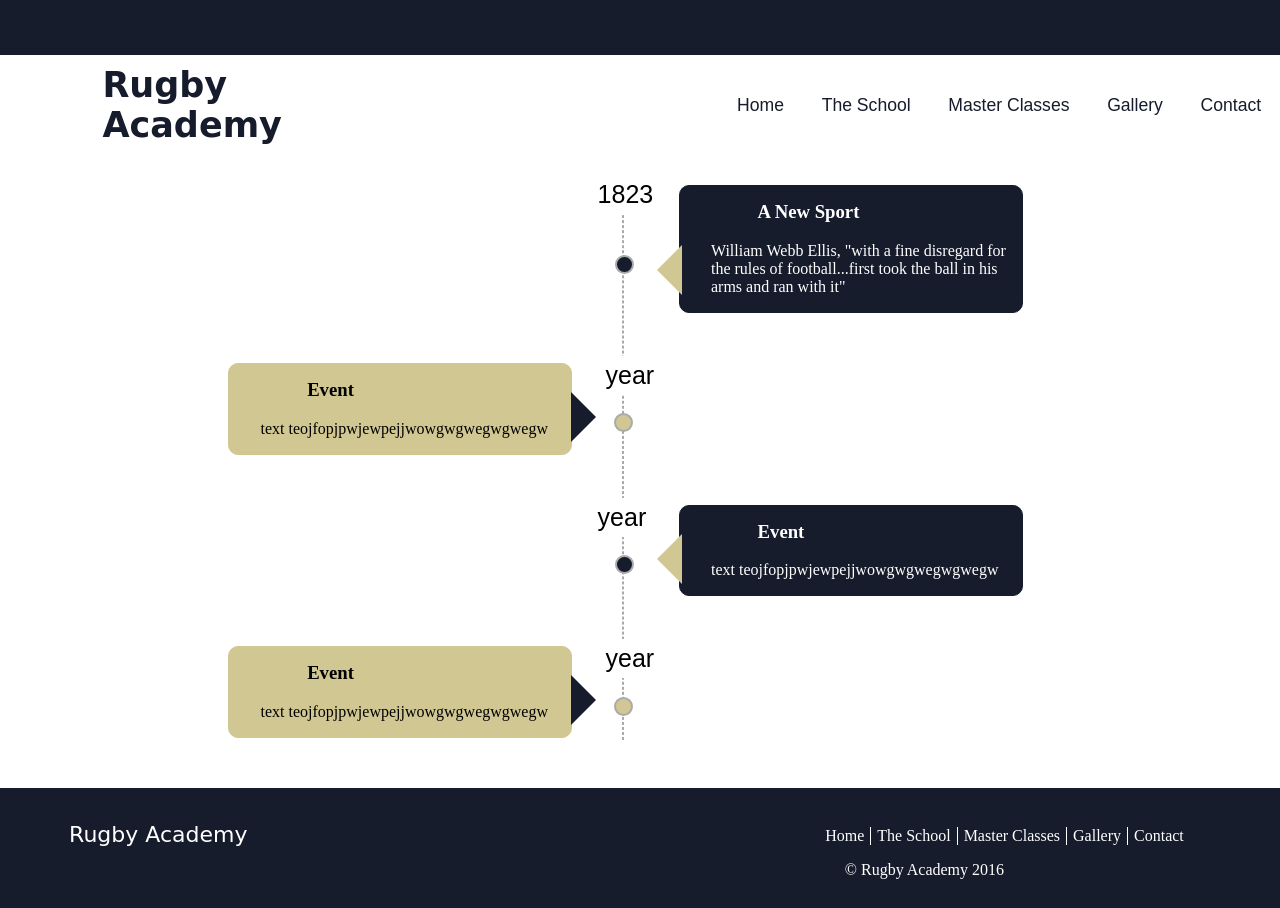
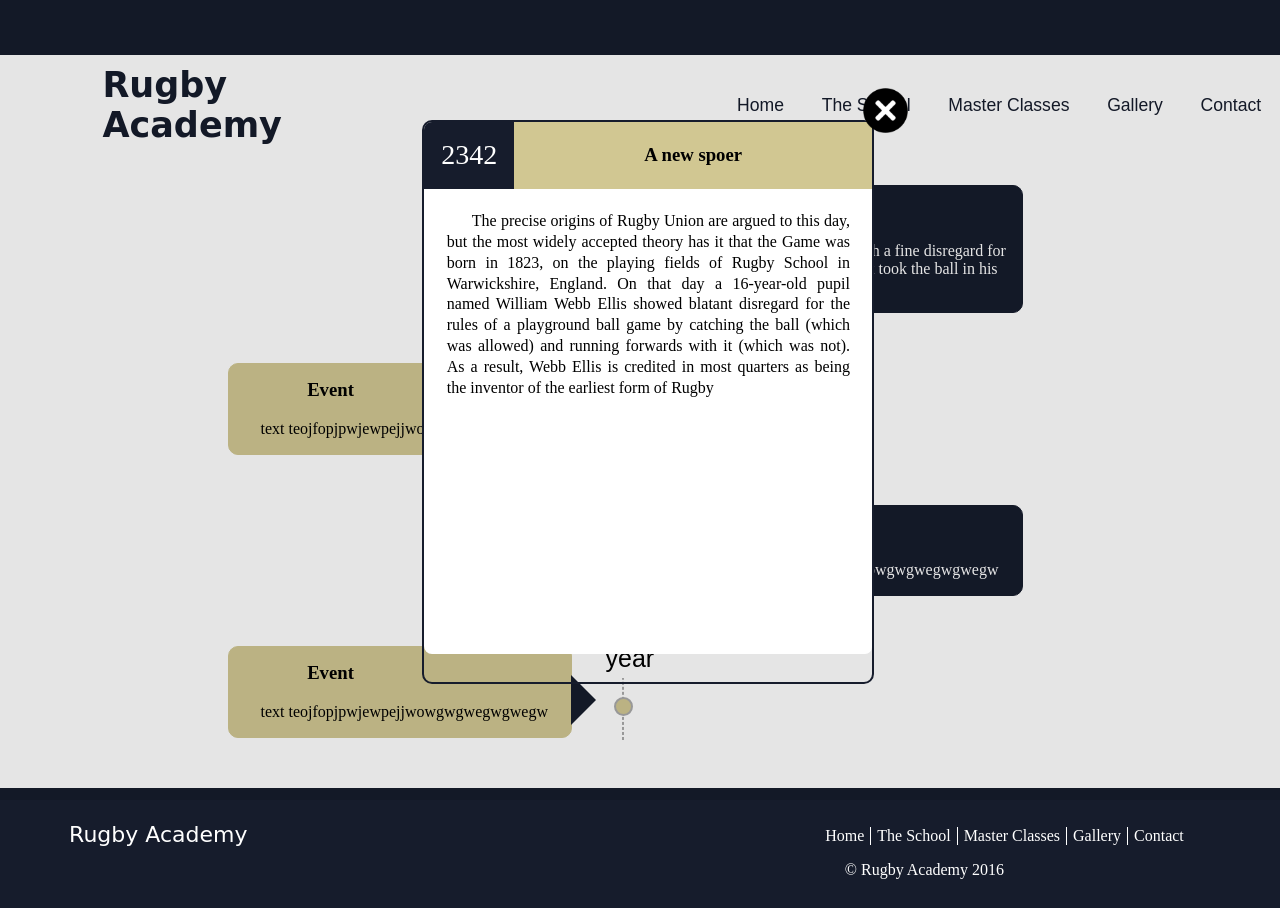
Before and after one commit to bsAlex11/Rugby-Academy, a plain HTML site: page history/history.html in a window 1280 px wide. Drawn offline with nearby package versions, Linux system fonts and the light colour scheme.

Commit message:
Add files via upload

```diff
--- /dev/null
+++ b/history/history-script.js
@@ -0,0 +1,37 @@
+$(document).ready(function(){
+
+ var $infoList = $("ul").eq(1).children("li");
+ var $modal = $("#time-modal");
+ var $overlay = $("#time-overlay");
+ var $close = $("img",$modal);
+
+   $infoList.on("click",showModal);
+   $close.on("click",closeModal);
+
+
+      function showModal(event){
+
+          $overlay.show();
+          $modal.show();
+
+          var $this = $(this),
+              $year = $("span",$this).clone(),
+              $title = $this.find("h3").clone(),
+              $content = $(".hidden",$this).children().clone();
+
+         var $header = $("<div></div>",{
+             id : "modal-header"
+         });
+         $header.append($year,$title);
+         $modal.append($header);
+         $modal.append($content);
+      }
+
+
+      function closeModal(event){
+          $overlay.hide();
+          $modal.hide();
+          $("#modal-header",$modal).remove();
+          $("p",$modal).remove();
+      }
+});
--- a/history/history-style.scss
+++ b/history/history-style.scss
@@ -6,6 +6,7 @@
 
 main{
     width: 100%;
+    position: relative;
 }
 #timeline-container{
     width: 95%;
@@ -36,6 +37,7 @@ main{
         padding-left: 5%;
         position: relative;
         background: $site-blue;
+        cursor: pointer;
     }
     li:not(span){
         color: white;
@@ -77,9 +79,7 @@ main{
        left: 110%;
        top: -9%;
    }
-   li div{
-       cursor: pointer;
-   }
+
    li h3{
     margin-top: 15px;
     padding-left: 15%;
@@ -91,8 +91,7 @@ main{
     display: none;
 }
 
-
- li div::after{
+ li div::after{                  /* the arrows */
   bottom: 13%;
   left: 0%;
   content: "";
@@ -114,3 +113,68 @@ li:nth-child(even) div::after{
 }
 
 }
+
+
+#time-overlay{
+    width: 100%;
+    height: 100%;
+    position: absolute;
+    top: 0;
+    left: 0;
+    background: black;
+    position: fixed;
+    opacity: .1;
+    //display: none;
+}
+#time-modal{
+    position: fixed;
+    top: 15%;
+    margin-left: 33%;
+    width: 35%;
+    height: 70%;
+    border: 2px solid $site-blue;
+    z-index: 10;
+    border-radius: 10px;
+    //display: none;
+    #modal-header{
+        display: flex;
+        span{                  /* year */
+            flex: 1;
+            display: flex;
+            justify-content: center;
+            align-items: center;
+            background: $site-blue;
+            border-top-left-radius: 8px;
+            color: white;
+            font-size: 28px;
+        }
+        h3{                             /* title in modal */
+           flex: 4;
+           background: $site-cream;
+           color: black;
+           min-height: 100%;
+           text-align: center;
+           padding: 5% 0;
+           margin: 0;
+        }
+    }
+    p{                           /* content of modal */
+        background: white;
+        line-height: 1.3em;
+        height: 75%;
+        border-bottom-left-radius: 8px;
+        border-bottom-right-radius: 7px;
+        margin-top: 0;
+        padding: 5%;
+        text-align: justify;
+        text-indent: 25px;
+    }
+      img{                 /* close button */
+          width: 45px;
+          height: 45px;
+          position: absolute;
+          left: 98%;
+          top: -6%;
+          cursor: pointer;
+      }
+}
--- a/history/history.html
+++ b/history/history.html
@@ -32,8 +32,7 @@
                  <p>William Webb Ellis, "with a fine disregard for the rules of football...first took the ball in his arms and ran with it" </p>
 
                     <div class="hidden">
-                      <p> </p>
-                      <img src="" />
+                      <p>iforierigneirngeirgieo </p>
                     </div>
                 </div>
           </li>
@@ -46,7 +45,6 @@
 
                  <div class="hidden">
                       <p> </p>
-                      <img src="" />
                     </div>
               </div>
 
@@ -72,6 +70,19 @@
 
     </div>
 
+
+    <div id="time-modal">
+           <div id="modal-header">
+              <span>2342 </span>
+              <h3>A new spoer </h3>
+           </div>
+           <p>The precise origins of Rugby Union are argued to this day, but the most widely accepted theory has it that the Game was born in 1823, on the playing fields of Rugby School in Warwickshire, England. On that day a 16-year-old pupil named William Webb Ellis showed blatant disregard for the rules of a playground ball game by catching the ball (which was allowed) and running forwards with it (which was not). As a result, Webb Ellis is credited in most quarters as being the inventor of the earliest form of Rugby </p>
+        <img src="images\close.png" />
+    </div>
+
+    <div id="time-overlay">
+    </div>
+
 <footer>
      <div id="final-info">
          <p>Rugby Academy </p>
@@ -93,6 +104,8 @@
 
 </main>
 
+<script src="https://ajax.googleapis.com/ajax/libs/jquery/3.1.1/jquery.min.js"></script>
+<script src="history-script.js" type="text/javascript"></script>
 
 </body>
 </html>
```
Also changed, not shown: history/history-style.css.
